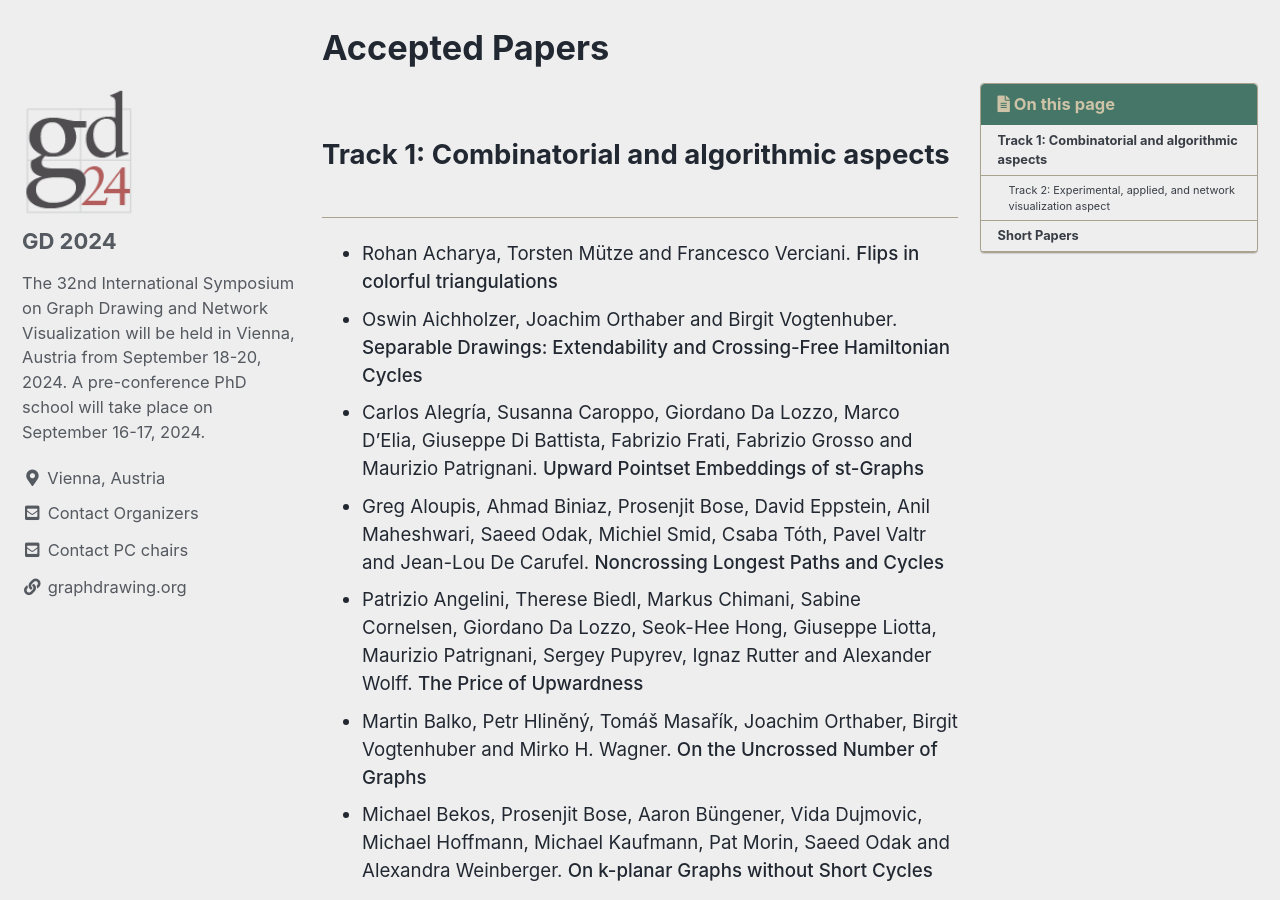
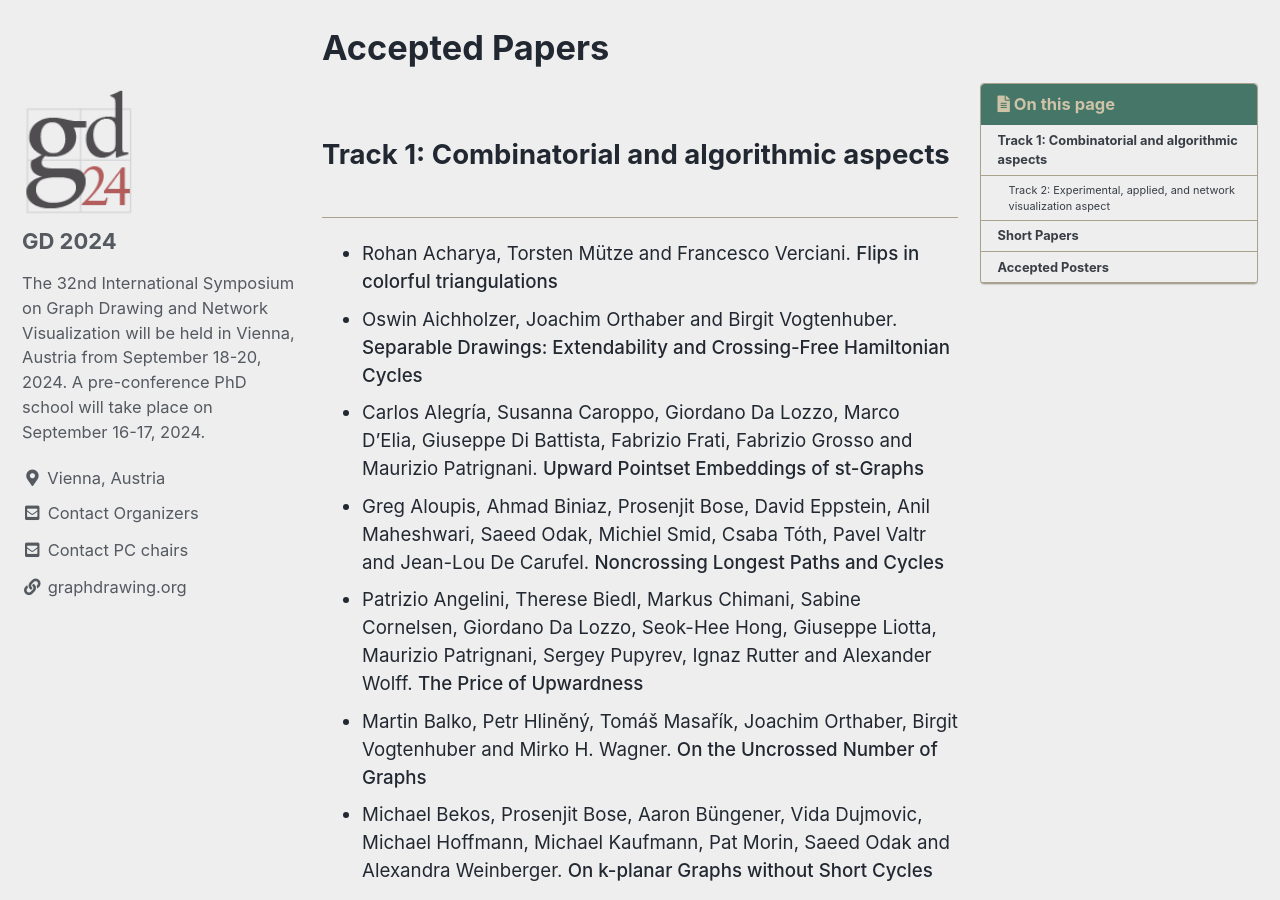
Before and after one commit to graphdrawing/gd2024, a Jekyll site: the page built from pages/accepted_papers.md, in a window 1280 px wide and 900 px high, scrolled down 394 px. Built offline with Jekyll 4.4.1, drawn with Linux system fonts in a browser that asks for light colours; cached includes are drawn as plain includes; formulas are drawn with MathJax 3.

Commit message:
fix headering for accepted papers

```diff
--- a/pages/accepted_papers.md
+++ b/pages/accepted_papers.md
@@ -173,7 +173,7 @@
 - <span class="authors"><span>Julia Katheder, Philipp Kindermann, Fabian Klute, Irene Parada and Ignaz Rutter</span>. </span><span class="title">On k-Plane Insertion into Plane Drawings</span>
 - <span class="authors"><span>Geza Toth and Gehér Panna</span>. </span><span class="title">1-planar unit distance graphs</span>
 
-# Accepted Posters
+## Accepted Posters
 - <span class="authors"><span>Joshua Geis and Johannes Zink</span>. </span><span class="title">From Planar via Outerplanar to Outerpath – Engineering NP-hardness Constructions</span>
 - <span class="authors"><span>Robert Ganian, Martin Nöllenburg and Sebastian Röder</span>. </span><span class="title">Minimizing Switches in Cased Graph Drawings</span>
 - <span class="authors"><span>Markus Chimani, Lea Kröger, Juliane Liedtke, Jonah Mevert, Maor Shani and Maarten von Zalk</span>. </span><span class="title">Graph-Drawing Supported Identification of Influential Students at Schools</span>
```
